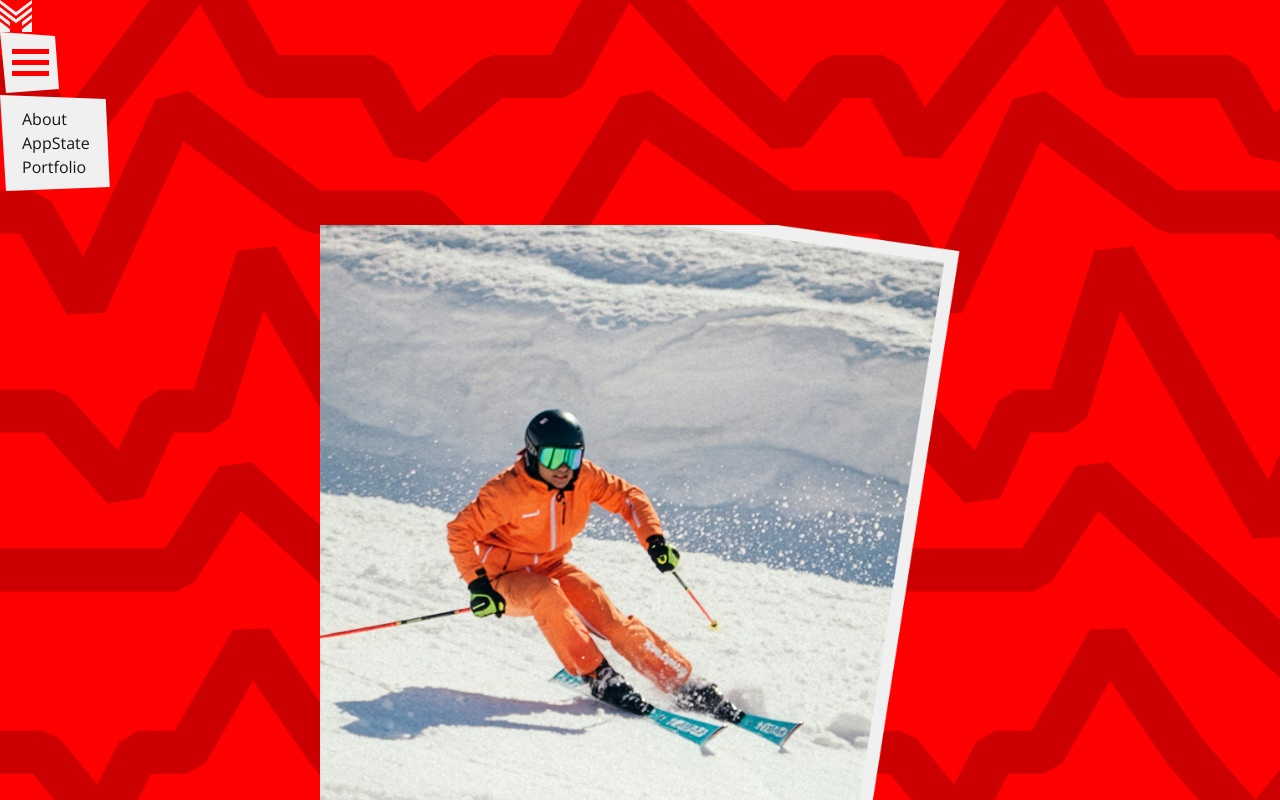
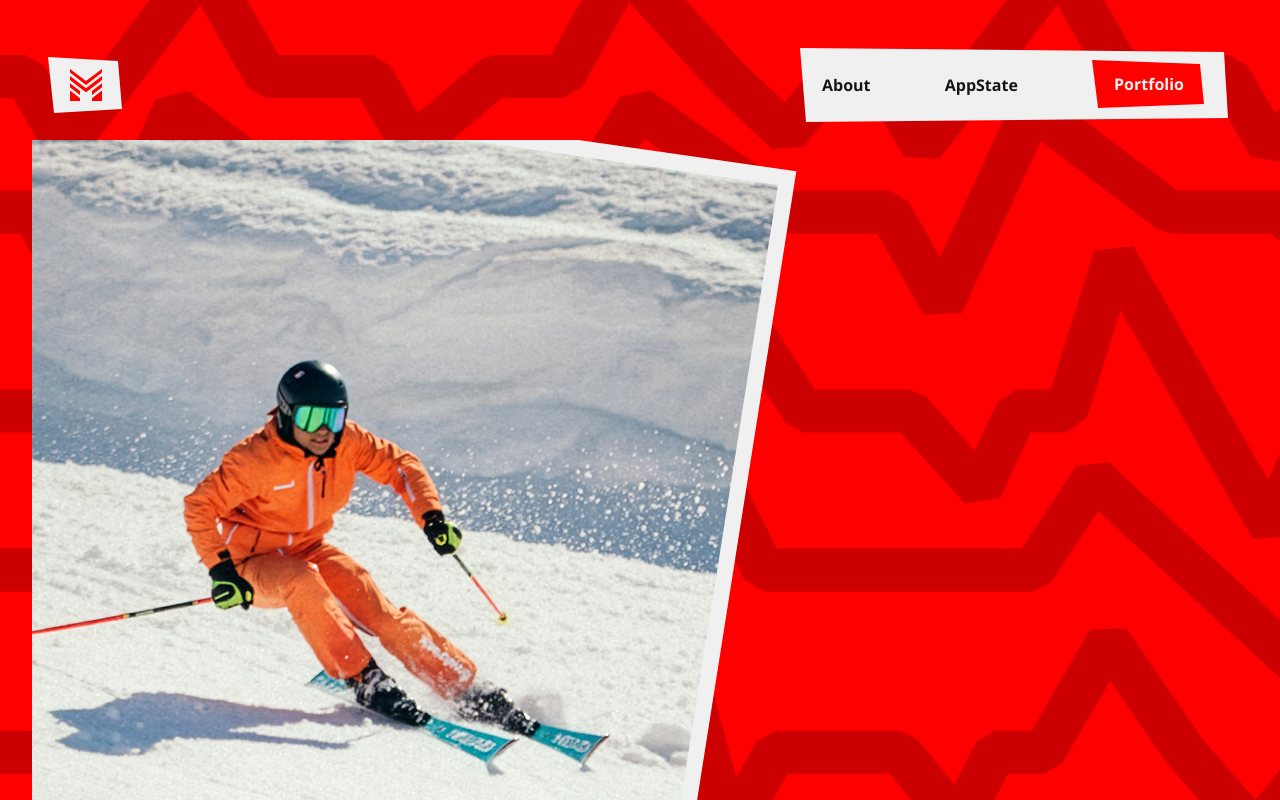
Before and after one commit to matteo-jacobs/portfolio, a React (Vite) app: page /about in a window 1280 px wide. Shown: the top 800 px of the page. Built offline with nearby package versions, Linux system fonts and the light colour scheme.

Commit message:
navigation

```diff
--- a/src/App.jsx
+++ b/src/App.jsx
@@ -10,11 +10,9 @@ import NotFound from './pages/NotFound.jsx'
 export default function App() {
   return (
     <Routes>
-      {/* The home page is the full-bleed Figma hero — it renders outside
-          Layout so it has no shared header/footer. */}
-      <Route path="/" element={<Home />} />
-
+      {/* Every page renders inside Layout, so they all share the navigation. */}
       <Route element={<Layout />}>
+        <Route index element={<Home />} />
         <Route path="about" element={<About />} />
 
         <Route path="appstate" element={<AppState />} />
--- a/src/components/Layout.css
+++ b/src/components/Layout.css
@@ -4,7 +4,6 @@
   --muted: #666666;
   --accent: #2a5db0;
   --border: #e2e2e2;
-  --maxw: 44rem;
 }
 
 * {
@@ -69,12 +68,27 @@ img {
 }
 
 /* Main */
-.site-main {
+.site {
   flex: 1;
   width: 100%;
-  max-width: var(--maxw);
-  margin: 0 auto;
   padding: 2rem clamp(1rem, 4vw, 2rem);
+}
+
+/* Big screens: keep the content in a centred column.
+   3 columns: empty | content | empty. The outer two share the leftover
+   space equally, so the middle one is always centred. */
+@media (min-width: 2160px) {
+  .site {
+    --content-width: 2160px; /* width of the centred column */
+
+    display: grid;
+    grid-template-columns: 1fr min(var(--content-width), 100%) 1fr;
+  }
+
+  /* Everything a page renders goes into the middle column */
+  .site > * {
+    grid-column: 2;
+  }
 }
 
 .page h1 {
--- a/src/components/navigation.css
+++ b/src/components/navigation.css
@@ -1,14 +1,21 @@
-/* Phone: no frame behind the open menu */
-.nav-open.title-frame::before {
+/* ==========================================================================
+   Phone (default)
+   Base styles first — media queries go at the BOTTOM so they win.
+   ========================================================================== */
+
+nav {
+    margin: 1rem;
+}
+
+.logo-computer {
   display: none;
 }
+.nav-closed {
+  display: flex;
+  justify-content: space-between;
+  align-items: center;
+}
 
-/* Tablet and up: show the frame */
-@media (min-width: 744px) {
-  .nav-open.title-frame::before {
-    display: block;
-  }
-}
 
 /* Hamburger: a square frame with the icon centred */
 .nav-toggle {
@@ -17,3 +24,176 @@
   place-items: center;
   aspect-ratio: 1;
 }
+
+/* Menu is hidden until the hamburger opens it */
+.nav-open {
+  display: none;
+}
+
+nav.open .nav-open {
+  display: block;
+}
+
+/* Nav links: Open Sans Bold (font family comes from body in index.css) */
+.nav-open a {
+  font-weight: 700;
+}
+
+/* Portfolio link: red frame (the TitleFrame default) with white text */
+.important {
+  color: var(--white);
+}
+
+/* No frame behind the open menu on phone */
+.nav-open.title-frame::before {
+  display: none;
+}
+
+/* Hamburger -> X when the menu is open.
+   fill-box + center = each bar rotates around its own middle. */
+.nav-toggle-icon {
+  overflow: visible;
+}
+
+.nav-toggle-line {
+  transform-box: fill-box;
+  transform-origin: center;
+  transition: transform 0.25s ease, opacity 0.2s ease;
+}
+
+nav.open .nav-toggle-line--top {
+  transform: translateY(11px) rotate(45deg);
+}
+
+nav.open .nav-toggle-line--middle {
+  opacity: 0;
+}
+
+nav.open .nav-toggle-line--bottom {
+  transform: translateY(-11px) rotate(-45deg);
+}
+
+/* ==========================================================================
+   Phone only: the open menu as a full-screen panel
+   (max-width so none of this leaks into tablet/desktop)
+   ========================================================================== */
+
+@media (max-width: 743.98px) {
+  /* Logo + X stay on top of the panel so you can close it */
+  .nav-closed {
+    position: relative;
+    z-index: 101;
+  }
+
+  nav.open .nav-open {
+    position: fixed;
+    inset: 0;
+    z-index: 100;
+    background: var(--black);
+
+    display: flex;
+    flex-direction: column;
+    align-items: center;
+    justify-content: center;
+    gap: 3rem;
+  }
+
+  /* Links in the title style, big and white */
+  .nav-open a {
+    color: var(--white);
+    font-size: var(--title-size);
+    font-weight: 800;
+    font-stretch: 75%;
+    font-style: italic;
+    text-transform: uppercase;
+    line-height: 1;
+  }
+}
+
+/* ==========================================================================
+   Tablet and up
+   ========================================================================== */
+
+@media (min-width: 744px) {
+  .nav-closed {
+    display: none;
+  }
+
+  /* Links side by side. Includes nav.open so it beats the phone rule
+     `nav.open .nav-open` above (same specificity + later = wins). */
+  .nav-open,
+  nav.open .nav-open {
+    display: flex;
+    justify-content: space-between;
+    align-items: center;
+    max-width: 70vw;
+    margin-inline: auto;
+
+    /* Extra room before "Home". Keeps the corner slant added on top,
+       like the other sides. Change 2rem to taste. */
+    padding-inline-start: calc(2rem + var(--frame-bl-x));
+  }
+
+  .nav-open.title-frame::before {
+    display: block;
+  }
+}
+
+
+@media (min-width: 1280px) {
+
+  /* 3 columns: empty | logo | links. The outer columns are always equal
+     (1fr each), so the logo in the middle column is exactly centred. */
+  .nav-open-container {
+    display: grid;
+    grid-template-columns: 1fr auto 1fr;
+    align-items: center;
+  }
+
+  .logo-computer {
+    grid-column: 1;
+    /* justify-self = where THIS element sits in its grid column.
+       Without it, grid items stretch to fill the whole column. */
+    justify-self: start;
+    /* place-items = where its CHILDREN (the image) sit inside it */
+    display: grid;
+    place-items: center;
+  }
+
+  .home-computer {
+    display: none;
+  }
+  /* Links side by side. Includes nav.open so it beats the phone rule
+     `nav.open .nav-open` above (same specificity + later = wins). */
+  .nav-open,
+  nav.open .nav-open {
+    display: flex;
+    justify-content: space-between;
+    align-items: center;
+
+    /* Right column, pushed to its right edge, always 30% of the screen */
+    grid-column: 3;
+    justify-self: end;
+    width: 20vw;
+    max-width: none;
+    margin-inline: 0;
+
+    /* Space before "About". Keeps the corner slant added on top.
+       Change 1rem to taste (0 = touching the edge). */
+    padding-inline-start: calc(1rem + var(--frame-bl-x));
+  }
+
+  .nav-open.title-frame::before {
+    display: block;
+  }
+
+
+}
+
+
+@media (min-width: 1280px) {
+    .nav-open,
+  nav.open .nav-open {
+    width: 432px;
+  }
+}
--- a/src/components/navigation.jsx
+++ b/src/components/navigation.jsx
@@ -2,9 +2,11 @@ import { useEffect, useState } from 'react'
 import { NavLink } from 'react-router-dom'
 import TitleFrame from '../components/TitleFrame.jsx'
 import logoMark from '../assets/navigation/logo-mark.svg'
+import logoMarkRed from '../assets/navigation/logo-mark-red.svg'
 import './navigation.css'
 
-const TABLET_BREAKPOINT = 576
+// Keep in sync with the tablet media query in navigation.css
+const TABLET_BREAKPOINT = 744
 
 export default function Navigation() {
     const [isOpen, setIsOpen] = useState(false)
@@ -18,69 +20,30 @@ export default function Navigation() {
         return () => mql.removeEventListener('change', syncOpen)
     }, [])
 
+    // Phone menu is open: stop the page behind it from scrolling, and let
+    // Escape close it. (On tablet+ isOpen is always true, so skip those.)
+    useEffect(() => {
+        const isPhone = !window.matchMedia(`(min-width: ${TABLET_BREAKPOINT}px)`).matches
+        if (!isOpen || !isPhone) return
+
+        const onKeyDown = (event) => {
+            if (event.key === 'Escape') setIsOpen(false)
+        }
+
+        document.body.style.overflow = 'hidden'
+        window.addEventListener('keydown', onKeyDown)
+        return () => {
+            document.body.style.overflow = ''
+            window.removeEventListener('keydown', onKeyDown)
+        }
+    }, [isOpen])
+
     const closeMenu = () => {
         const isDesktopLayout = window.matchMedia(`(min-width: ${TABLET_BREAKPOINT}px)`).matches
         if (!isDesktopLayout) {
             setIsOpen(false)
         }
     }
-
-    // return (
-    //     <nav className={isOpen ? 'open' : 'closed'}>
-    //         <div className="nav-bar">
-    //             <NavLink to="/" className="logo" onClick={closeMenu}>
-    //                 <img src={logoPlate} alt="" aria-hidden="true" className="logo-plate" />
-    //                 <span className="logo-image logo-mark" role="img" aria-label="Home">
-    //                     <svg viewBox="0 0 32 32" width="32" height="32" xmlns="http://www.w3.org/2000/svg" aria-hidden="true">
-    //                         <path d={LOGO_PATH} fill="#F0F0F0" />
-    //                     </svg>
-    //                     <svg className="logo-mark-fill" viewBox="0 0 32 32" width="32" height="32" xmlns="http://www.w3.org/2000/svg" aria-hidden="true">
-    //                         <path d={LOGO_PATH} fill="#FF0000" />
-    //                     </svg>
-    //                 </span>
-    //                 <span className="logo-text">Home</span>
-    //             </NavLink>
-
-    //             <button
-    //                 type="button"
-    //                 className="nav-toggle"
-    //                 aria-expanded={isOpen}
-    //                 aria-label={isOpen ? 'Close menu' : 'Open menu'}
-    //                 onClick={() => setIsOpen((open) => !open)}
-    //             >
-    //                 <img src={hamburgerPlate} alt="" aria-hidden="true" className="nav-toggle-plate" />
-    //                 <svg
-    //                     className="nav-toggle-icon"
-    //                     width="37"
-    //                     height="27"
-    //                     viewBox="0 0 37 27"
-    //                     fill="none"
-    //                     xmlns="http://www.w3.org/2000/svg"
-    //                     aria-hidden="true"
-    //                 >
-    //                     <rect className="nav-toggle-line nav-toggle-line--top" x="0" y="0" width="37" height="5" fill="#FF0000" />
-    //                     <rect className="nav-toggle-line nav-toggle-line--middle" x="0" y="11" width="37" height="5" fill="#FF0000" />
-    //                     <rect className="nav-toggle-line nav-toggle-line--bottom" x="0" y="22" width="37" height="5" fill="#FF0000" />
-    //                 </svg>
-    //             </button>
-    //         </div>
-
-    //         <div className="nav-panel">
-
-    //             <img src={navPanelShape} alt="" aria-hidden="true" className="nav-plate" />
-    //             <img src={navPlateDesktop} alt="" aria-hidden="true" className="nav-plate-desktop" />
-
-    //             <div className="nav-links">
-    //                 <NavLink to="/about" onClick={closeMenu}>About</NavLink>
-    //                 <NavLink to="/appstate" onClick={closeMenu}>AppState</NavLink>
-    //                 <NavLink to="/portfolio" className="important" onClick={closeMenu}>
-    //                     <img src={specialPlate} alt="" aria-hidden="true" className="special-plate" />
-    //                     Portfolio
-    //                 </NavLink>
-    //             </div>
-    //         </div>
-    //     </nav>
-    // )
 
     return (
         <nav className={isOpen ? 'open' : 'closed'}>
@@ -114,12 +77,24 @@ export default function Navigation() {
                 </TitleFrame>
             </div>
 
-            {/* Framed on tablet + desktop only, see navigation.css */}
+
+            <div className="nav-open-container">
+            <TitleFrame as="a" href="/" className="logo-computer" color="var(--white)">
+                <img src={logoMarkRed} alt="Home" className="logo-mark-red" />
+            </TitleFrame>
             <TitleFrame as="ul" color="var(--white)" className="nav-open">
+
+
+                <li className="home-computer"><NavLink to="/" onClick={closeMenu}>Home</NavLink></li>
                 <li><NavLink to="/about" onClick={closeMenu}>About</NavLink></li>
                 <li><NavLink to="/appstate" onClick={closeMenu}>AppState</NavLink></li>
-                <li><NavLink to="/portfolio" className="important" onClick={closeMenu}>Portfolio</NavLink></li>
+                <li>
+                    <TitleFrame as={NavLink} to="/portfolio" className="important" onClick={closeMenu}>
+                        Portfolio
+                    </TitleFrame>
+                </li>
             </TitleFrame>
+            </div>
 
     </nav>)
 }
```
Also changed, not shown: src/assets/navigation/logo-mark-red.svg (added).
